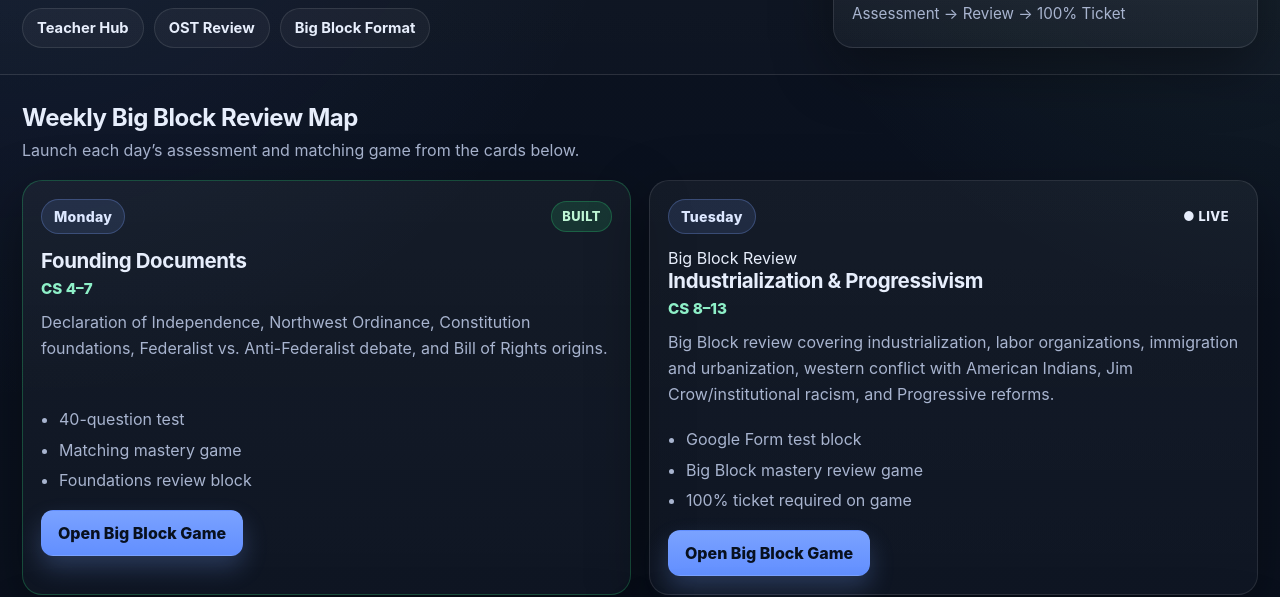
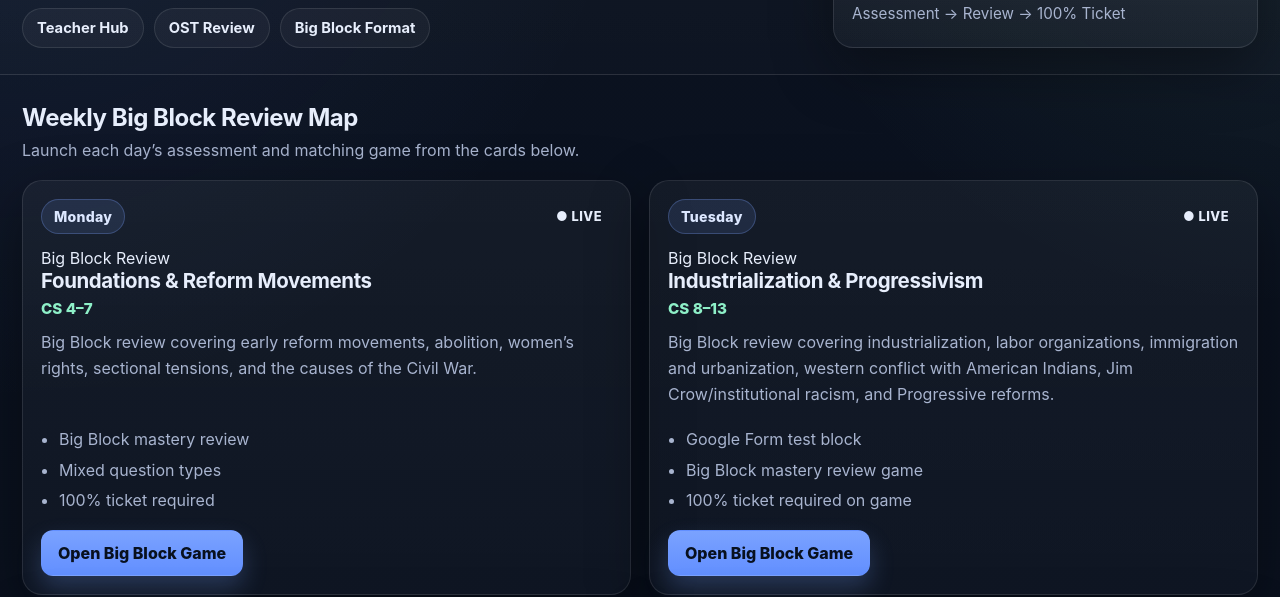
Before and after one commit to jdwebs15/American-Studies-Big-Block-OST-Review, a plain HTML site: page index.html in a window 1280 px wide. Shown: the part 243-840 px from the top of the page. Drawn offline with Linux system fonts and the light colour scheme.

Commit message:
Update index.html

```diff
--- a/index.html
+++ b/index.html
@@ -55,28 +55,32 @@
       <section class="hub-grid">
 
         <!-- MONDAY -->
-        <article class="hub-card complete">
+<article class="hub-card live-card">
   <div class="card-top">
     <span class="day-badge">Monday</span>
-            <span class="status-pill status-ready">Built</span>
+    <span class="status-pill status-live">● LIVE</span>
   </div>
 
-          <h3>Founding Documents</h3>
+  <div class="big-block-tag">Big Block Review</div>
+
+  <h3>Foundations & Reform Movements</h3>
   <p class="card-range">CS 4–7</p>
 
   <p class="card-desc">
-            Declaration of Independence, Northwest Ordinance, Constitution foundations,
-            Federalist vs. Anti-Federalist debate, and Bill of Rights origins.
+    Big Block review covering early reform movements, abolition, women’s rights,
+    sectional tensions, and the causes of the Civil War.
   </p>
 
   <ul class="mini-list">
-            <li>40-question test</li>
-            <li>Matching mastery game</li>
-            <li>Foundations review block</li>
+    <li>Big Block mastery review</li>
+    <li>Mixed question types</li>
+    <li>100% ticket required</li>
   </ul>
 
   <div class="card-actions">
-  <a class="btn btn-primary" href="games/monday-big-block-founding-documents-review.html">Open Big Block Game</a>
+    <a class="btn btn-primary" href="games/monday-big-block-cs4-7-review.html">
+      Open Big Block Game
+    </a>
   </div>
 </article>
 
```
Lines whose indentation alone changed are shown as unchanged.
